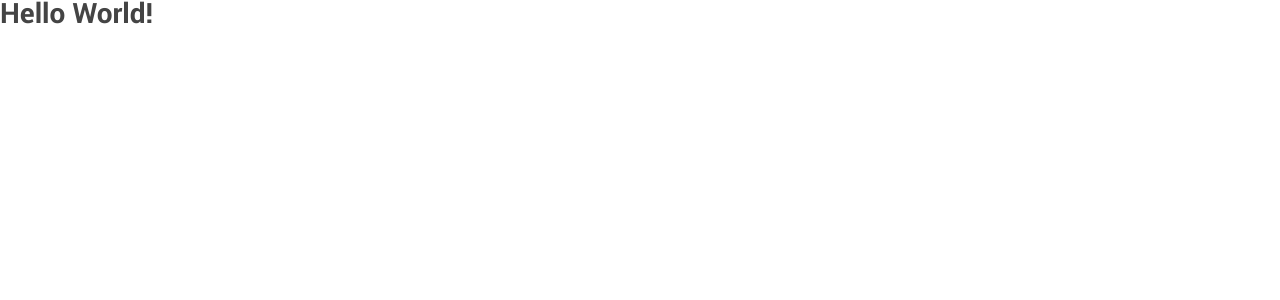
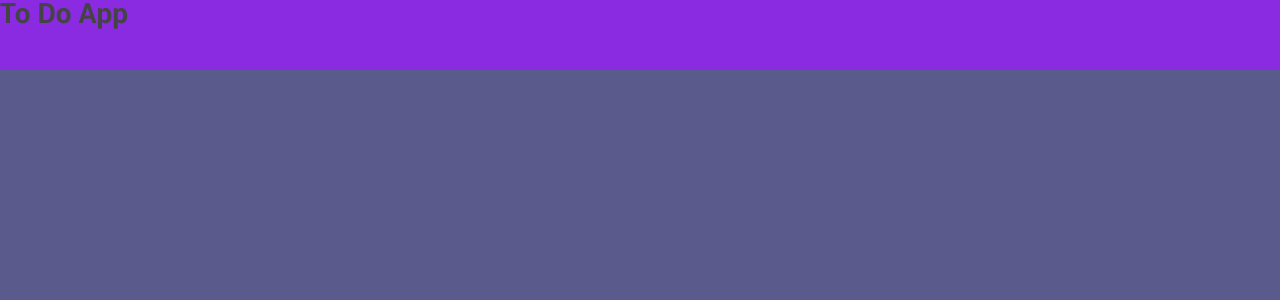
Before and after one commit to mkmsobieraj/preact-project-setup-example, a React app: page / in a window 1280 px wide. Shown: the top 300 px of the page. Built offline with nearby package versions, Linux system fonts and the light colour scheme.

Commit message:
#5 [Crate basic layout] - start implementation

```diff
--- a/package.json
+++ b/package.json
@@ -44,6 +44,7 @@
     "@typescript-eslint/parser": "^5.1.0",
     "babel-loader": "^8.2.3",
     "css-loader": "^6.5.1",
+    "css-modules-typescript-loader": "^4.0.1",
     "eslint": "^7.32.0",
     "eslint-plugin-jest": "^25.3.0",
     "eslint-plugin-react": "^7.26.1",
--- a/src/index.html
+++ b/src/index.html
@@ -5,5 +5,7 @@
     <meta name="viewport" content="width=device-width, initial-scale=1" />
     <title>React App</title>
   </head>
-  <body></body>
+  <body>
+    <div id="root"></div>
+  </body>
 </html>
--- a/src/index.tsx
+++ b/src/index.tsx
@@ -6,5 +6,5 @@ import './styles.css';
 
 render(
   <App />,
-  document.body,
+  document.getElementById('root'),
 );
--- a/src/styles.css
+++ b/src/styles.css
@@ -105,9 +105,9 @@
 }
 
 :root {
-  --blue: rgb(60, 90, 140);
-  --green: rgb(60, 140, 90);
-  --red: rgb(140, 90, 60);
+  --blue: rgb(90, 90, 140);
+  --green: rgb(90, 140, 90);
+  --red: rgb(140, 90, 90);
   --black: rgb(0, 0, 0);
   --white: rgb(255, 255, 255);
   --light-gray: rgb(204, 204, 204);
@@ -136,3 +136,56 @@ em {
 strong {
   font-weight: bold;
 }
+
+.page {
+  display: flex;
+  flex-wrap: wrap;
+}
+
+.header {
+  position: fixed;
+  width: 100%;
+  height: 70px;
+  background-color: blueviolet;
+}
+
+.footer {
+
+}
+
+.navBar {
+
+}
+
+.toDoCart {
+
+}
+
+.toDoCardTitle {
+
+}
+
+.toDoCardContent {
+
+}
+
+/* Mobile */
+@media only screen and (max-width: 400px) {
+  body {
+    background-color: var(--red);
+  }
+}
+
+/* Tablet */
+@media only screen and (min-width: 401px) and (max-width: 960px) {
+  body {
+    background-color: var(--green);
+  }
+}
+
+/* Desktop */
+@media only screen and (min-width: 961px) {
+  body {
+    background-color: var(--blue);
+  }
+}
--- a/src/view/components/app/App.tsx
+++ b/src/view/components/app/App.tsx
@@ -1,3 +1,18 @@
 import React, { ReactElement } from 'react';
+import styles from '../../../styles.css';
 
-export const App = (): ReactElement => <h1>Hello World!</h1>;
+export const App = (): ReactElement => (
+  <div className={styles.page}>
+    <header className={styles.header}>
+      <h1>To Do App</h1>
+      <nav className={styles.navBar}></nav>
+      <main>
+        <section className={styles.toDoCart}>
+          <h2 className={styles.toDoCardTitle}></h2>
+          <p className={styles.toDoCardContent}></p>
+        </section>
+      </main>
+      <footer className={styles.footer}></footer>
+    </header>
+  </div>
+);
--- a/webpack.config.ts
+++ b/webpack.config.ts
@@ -11,7 +11,7 @@ const config: Configuration = {
   output: {
     path: distDir,
     filename: '[name].js',
-    assetModuleFilename: '[path][name][ext]'
+    assetModuleFilename: '[path][name][ext]',
   },
   module: {
     rules: [
@@ -30,9 +30,10 @@ const config: Configuration = {
         test: /\.css$/,
         use: [
           'style-loader',
+          'css-modules-typescript-loader',
           {
             loader: 'css-loader',
-            options: { modules: true, importLoaders: 1 },
+            options: { modules: true, import: true, importLoaders: 1 },
           },
         ],
       },
```
Also changed, not shown: 2 other files (tests, documents, lock files or other folders).
